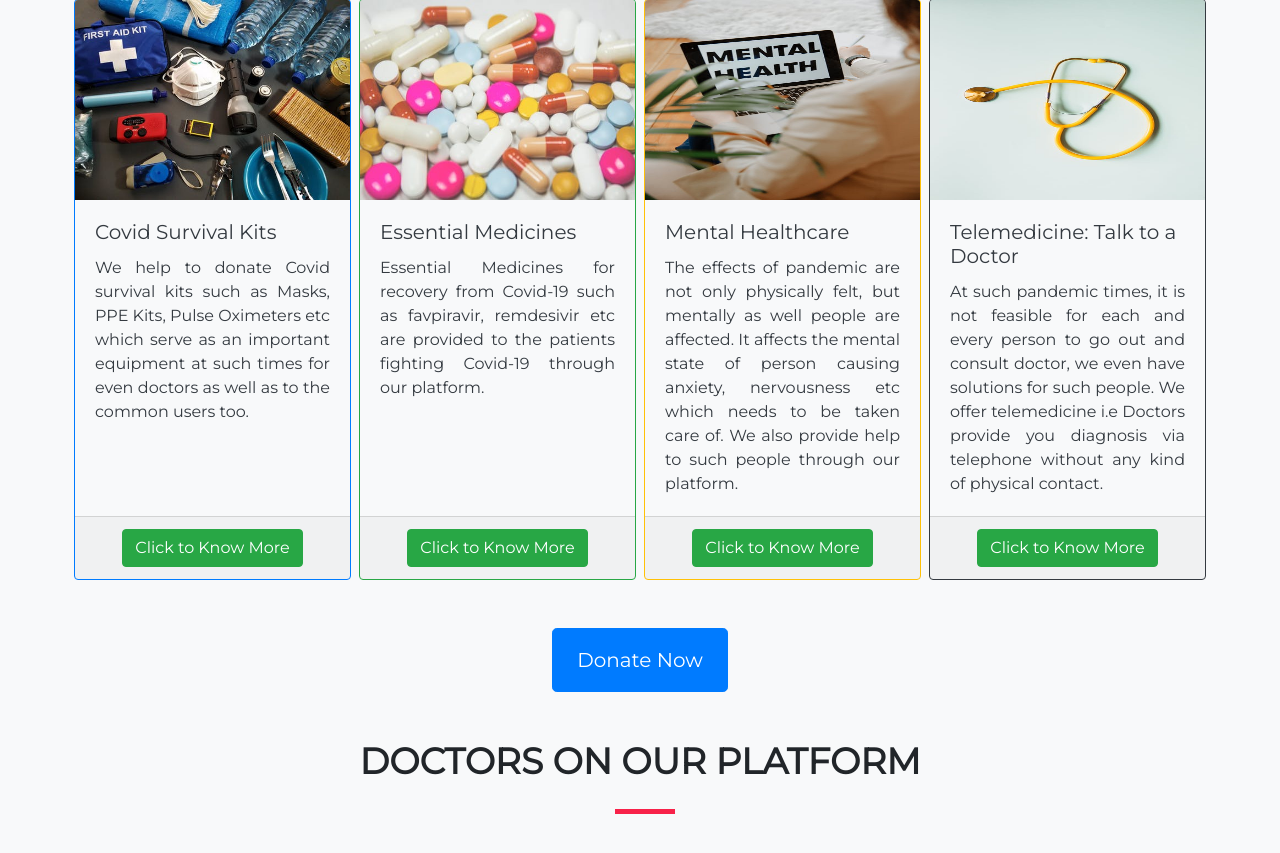
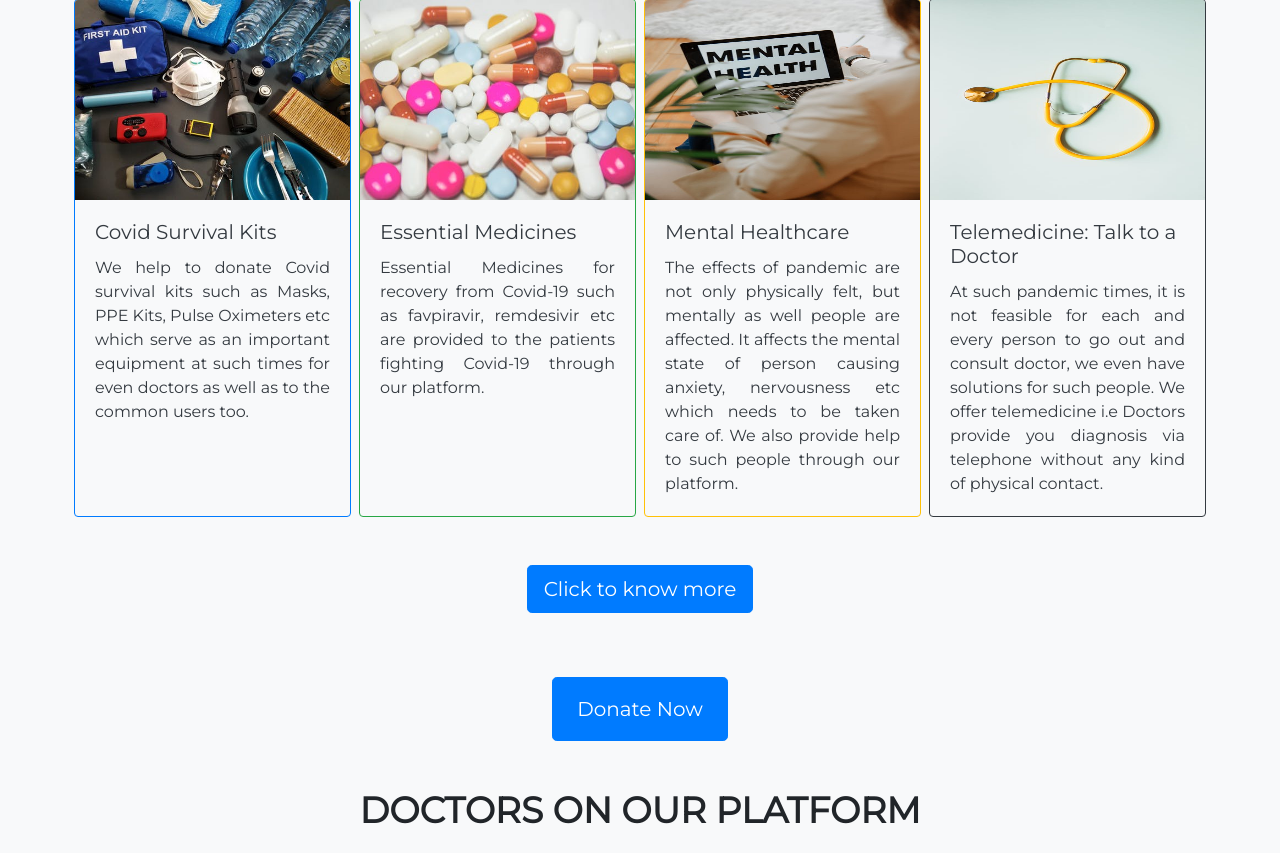
Before and after one commit to pycharm0422/india_rescue_mission, a Django app: page / in a window 1280 px wide. Shown: the part 2230-3083 px from the top of the page. Run offline with Django 3.2, Linux system fonts and the light colour scheme; data that the repository does not hold is empty; some libraries are stand-ins or nearby versions.

```diff
--- a/rescue/templates/rescue/home3.html
+++ b/rescue/templates/rescue/home3.html
@@ -615,7 +615,7 @@
                 Oximeters etc which serve as an important equipment at such times for even doctors as well as to the
                 common users too.</p>
             </div>
-            <div class="card-footer text-center"><a href="#" class="btn btn-success">Click to Know More</a></div>
+            <!-- <div class="card-footer text-center"><a href="#" class="btn btn-success">Click to Know More</a></div> -->
           </div>
           <div class="card border-success text-dark bg-light mx-1" style="width: 18rem;">
             <img src="{% static 'rescue/images/em.jpeg' %}" class="card-img-top" alt="..." width="300px" height="200px">
@@ -625,7 +625,7 @@
                 remdesivir etc are provided to the patients fighting Covid-19 through our platform. <br<br>
             </p>
             </div>
-            <div class="card-footer text-center"><a href="#" class="btn btn-success">Click to Know More</a></div>
+            <!-- <div class="card-footer text-center"><a href="#" class="btn btn-success">Click to Know More</a></div> -->
           </div>
           <div class="card text-dark border-warning bg-light mx-1" style="width: 18rem;">
             <img src="{% static 'rescue/images/hc.jpeg' %}" class="card-img-top" alt="..." width="300px" height="200px">
@@ -635,7 +635,7 @@
                 well people are affected. It affects the mental state of person causing anxiety, nervousness etc which
                 needs to be taken care of. We also provide help to such people through our platform.</p>
             </div>
-            <div class="card-footer text-center"><a href="#" class="btn btn-success">Click to Know More</a></div>
+            <!-- <div class="card-footer text-center"><a href="#" class="btn btn-success">Click to Know More</a></div> -->
           </div>
           <div class="card text-dark bg-light border-dark mx-1" style="width: 18rem;">
             <img src="{% static 'rescue/images/tele.jpeg' %}" class="card-img-top" alt="..." width="300px"
@@ -646,10 +646,11 @@
                 go out and consult doctor, we even have solutions for such people. We offer telemedicine i.e Doctors
                 provide you diagnosis via telephone without any kind of physical contact.</p>
             </div>
-            <div class="card-footer text-center"><a href="#" class="btn btn-success">Click to Know More</a></div>
-          </div>
-
-      </div><br><br>
+            <!-- <div class="card-footer text-center"><a href="#" class="btn btn-success">Click to Know More</a></div> -->
+          </div>
+        </div><br><br>
+       <p class="text-center"><a href="#" class="btn btn-primary btn-lg">Click to know more</p></a>
+      <br><br>
       <div class="row justify-content-center">
         <a class="btn btn-primary btn-lg px-4 py-3" href="#">Donate Now</a>
       </div>
```
